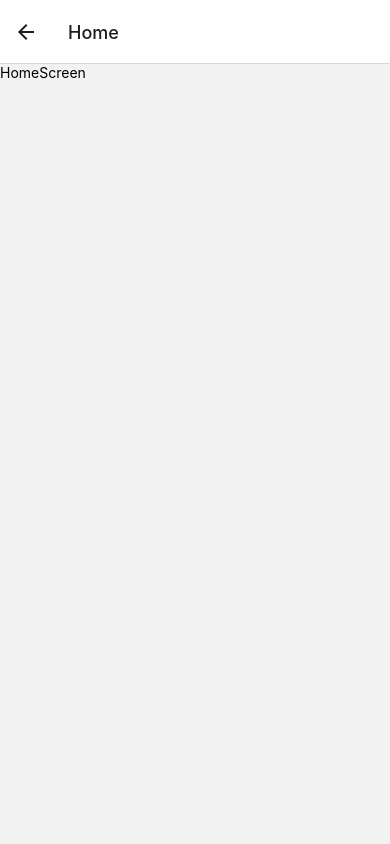
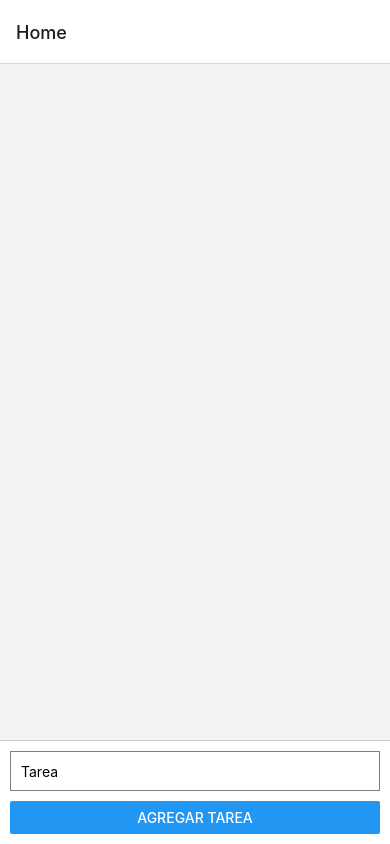
Before and after one commit to lucasbasombrio/TareasApp, a React Native app: screen /Home in a window 390 px wide. Built offline with nearby package versions, Linux system fonts and the light colour scheme.

Commit message:
Avances en HomeScreen

```diff
--- a/App.js
+++ b/App.js
@@ -3,14 +3,14 @@ import { StyleSheet, Text, View } from 'react-native';
 import { NavigationContainer } from '@react-navigation/native';
 import { createStackNavigator } from '@react-navigation/stack';
 import RegisterLoginScreen from './screens/RegisterLoginScreen';
-import { HomeScreen } from './HomeScreen';
+import { HomeScreen } from './screens/HomeScreen';
 
 const Stack = createStackNavigator();
 
 export default function App() {
   return (
 <NavigationContainer>
-  <Stack.Navigator initialRouteName='RegisterLogin'>
+  <Stack.Navigator initialRouteName='Home'>
     <Stack.Screen name="RegisterLogin" component={RegisterLoginScreen}/>
     <Stack.Screen name="Home" component={HomeScreen}/>
   </Stack.Navigator>
--- a/HomeScreen.js
+++ /dev/null
@@ -1,24 +0,0 @@
-import React from 'react'
-import { StyleSheet, Text, View } from 'react-native'
-
-export const HomeScreen = () => {
-  return (
-    <View styles={styles.container}>
-        <Text styles={styles.texto}>HomeScreen</Text>
-    </View>
-
-  )
-}
-
-
-const styles = StyleSheet.create ({
-    container: {
-        flex: 1,
-        padding: 10,
-        justifyContent: 'center'
-    },
-    texto: {
-        fontSize: 24,
-        fontWeight: 'bold'
-    }
-})
--- a/package.json
+++ b/package.json
@@ -15,6 +15,7 @@
     "expo-status-bar": "~1.12.1",
     "react": "18.2.0",
     "react-native": "0.74.1",
+    "react-native-draggable-flatlist": "^4.0.1",
     "react-native-safe-area-context": "^4.10.1",
     "react-native-screens": "^3.31.1"
   },
--- /dev/null
+++ b/screens/HomeScreen.js
@@ -0,0 +1,82 @@
+import React, { useState } from "react";
+import {
+  StyleSheet,
+  Text,
+  TextInput,
+  View,
+  Button,
+  FlatList,
+} from "react-native";
+
+export const HomeScreen = () => {
+  const [tarea, setTarea] = useState("");
+  const [tareas, setTareas] = useState([]);
+
+  const agregarTarea = () => {
+    if (tarea.trim()) {
+      setTareas([...tareas, { id: Date.now().toString(), text: tarea }]);
+      setTarea("");
+    }
+  };
+
+  return (
+    <View style={styles.container}>
+      <FlatList
+        data={tareas}
+        keyExtractor={(item) => item.id}
+        renderItem={({ item }) => (
+          <View style={styles.tareaContainer}>
+            <Text style={styles.tareaText}>{item.text}</Text>
+          </View>
+        )}
+        contentContainerStyle={styles.scrollContainer}
+      />
+      <View style={styles.inputContainer}>
+        <TextInput
+          style={styles.input}
+          placeholder="Tarea"
+          value={tarea}
+          onChangeText={setTarea}
+        />
+        <Button title="Agregar Tarea" onPress={agregarTarea} />
+      </View>
+    </View>
+  );
+};
+
+const styles = StyleSheet.create({
+  container: {
+    flex: 1,
+  },
+  scrollContainer: {
+    flexGrow: 1,
+    paddingBottom: 100, // Espacio extra para evitar solapamiento con el input
+  },
+  tareaContainer: {
+    padding: 10,
+    borderBottomWidth: 1,
+    borderBottomColor: "#ccc",
+  },
+  tareaText: {
+    fontSize: 18,
+  },
+  inputContainer: {
+    position: 'absolute',
+    left: 0,
+    right: 0,
+    bottom: 0,
+    padding: 10,
+    borderTopWidth: 1,
+    borderTopColor: "#ccc",
+    backgroundColor: "#fff",
+  },
+  input: {
+    height: 40,
+    borderColor: "gray",
+    borderWidth: 1,
+    marginBottom: 10,
+    paddingHorizontal: 10,
+  },
+});
+
+export default HomeScreen;
```
Also changed, not shown: screens/DescriptionScreen.js (added, +24 -0 lines), 1 other file (tests, documents, lock files or other folders).
